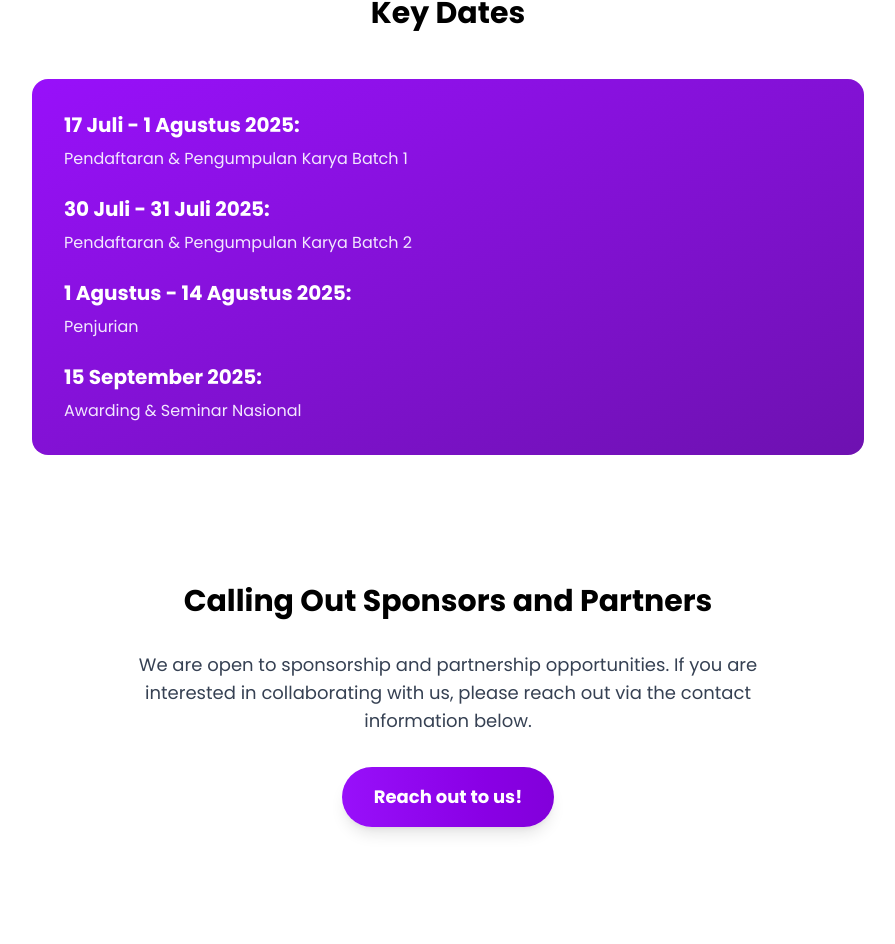
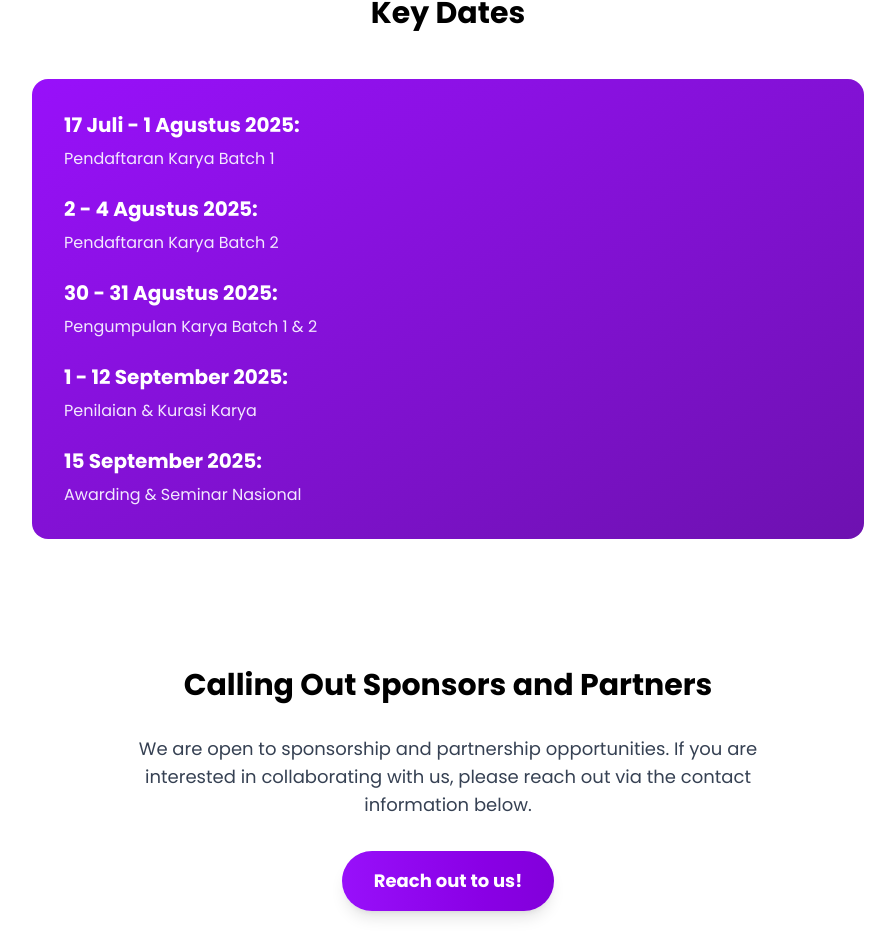
Before and after one commit to gaangsarr/website-itpln-media-vers01, a Next.js app: page /ncc in a window 1280 px wide. Shown: the part 2429-3373 px from the top of the page, without its empty margins (192-1087 px from the left). Built offline with nearby package versions, Linux system fonts and the light colour scheme.

Commit message:
revisi tanggal

```diff
--- a/app/ncc/page.jsx
+++ b/app/ncc/page.jsx
@@ -236,25 +236,22 @@ const NCCLandingPage = () => {
               <h3 className="text-xl font-bold mb-2">
                 17 Juli - 1 Agustus 2025:
               </h3>
-              <p className="text-purple-100">
-                Pendaftaran & Pengumpulan Karya Batch 1
-              </p>
+              <p className="text-purple-100">Pendaftaran Karya Batch 1</p>
             </div>
 
             <div>
-              <h3 className="text-xl font-bold mb-2">
-                30 Juli - 31 Juli 2025:
-              </h3>
-              <p className="text-purple-100">
-                Pendaftaran & Pengumpulan Karya Batch 2
-              </p>
+              <h3 className="text-xl font-bold mb-2">2 - 4 Agustus 2025:</h3>
+              <p className="text-purple-100">Pendaftaran Karya Batch 2</p>
             </div>
 
             <div>
-              <h3 className="text-xl font-bold mb-2">
-                1 Agustus - 14 Agustus 2025:
-              </h3>
-              <p className="text-purple-100">Penjurian</p>
+              <h3 className="text-xl font-bold mb-2">30 - 31 Agustus 2025:</h3>
+              <p className="text-purple-100">Pengumpulan Karya Batch 1 & 2</p>
+            </div>
+
+            <div>
+              <h3 className="text-xl font-bold mb-2">1 - 12 September 2025:</h3>
+              <p className="text-purple-100">Penilaian & Kurasi Karya</p>
             </div>
 
             <div>
```
